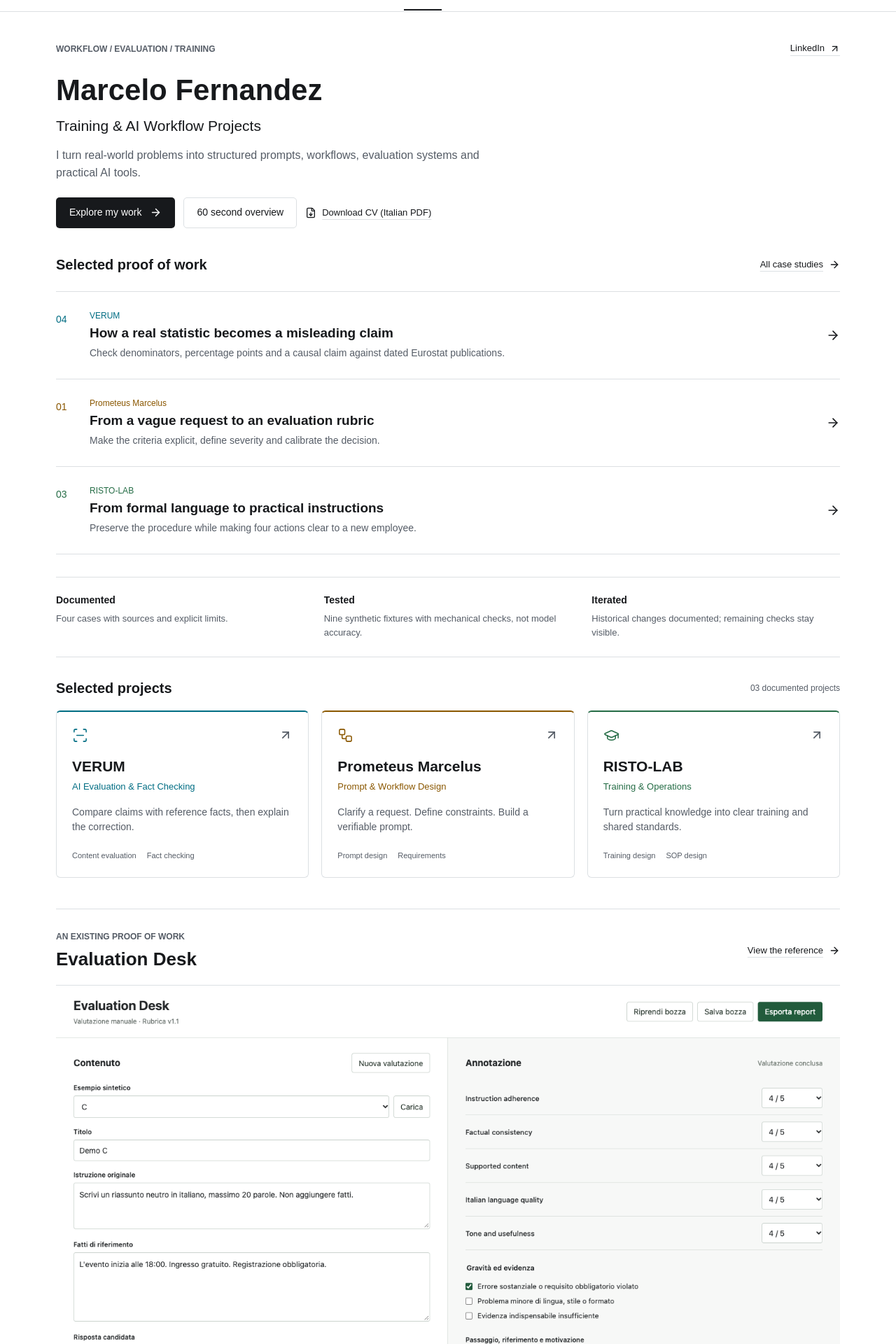
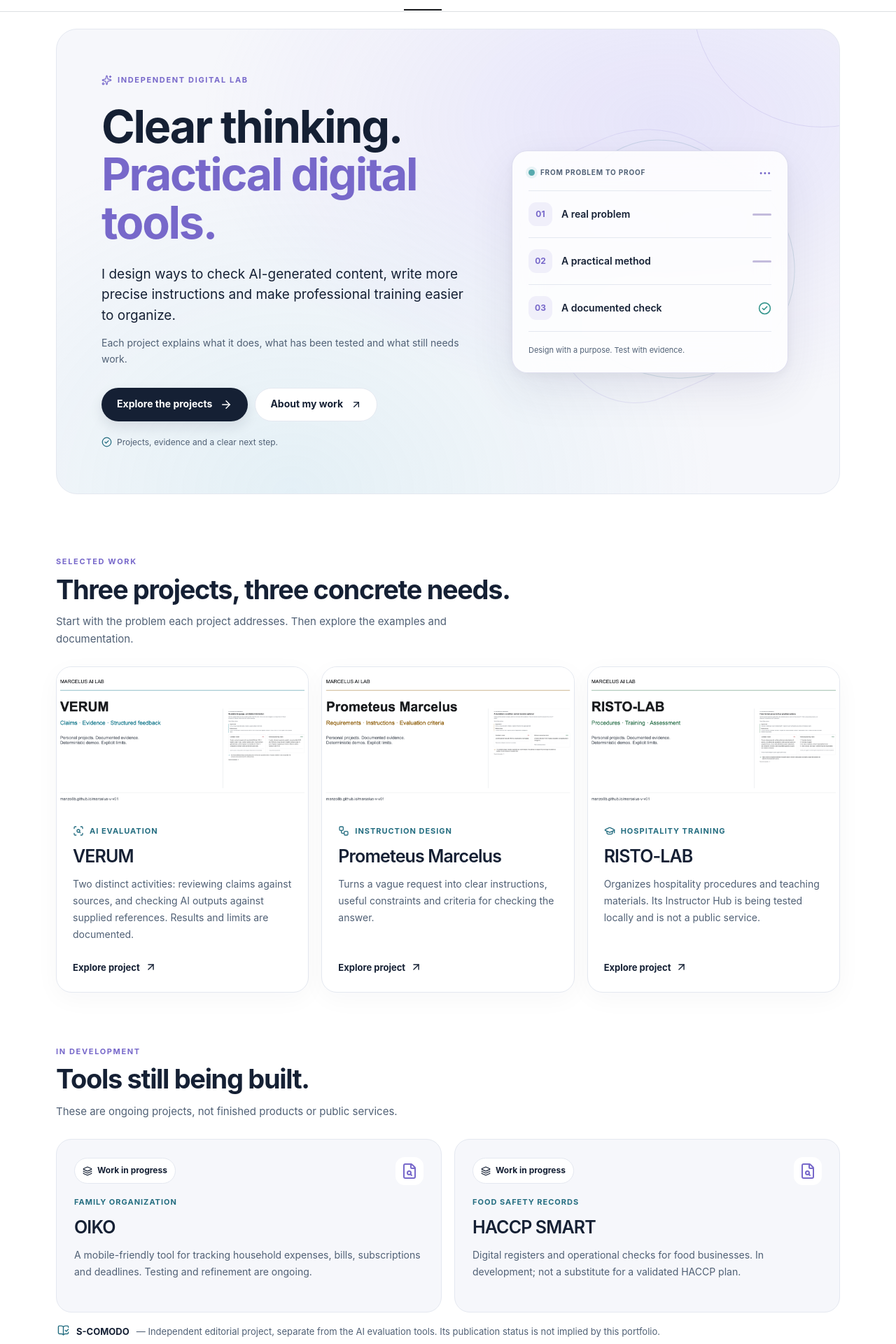
Before and after one commit to manzo8b/marcelus-v-v01, a Next.js app in the folder apps/marcelus-ai-lab/: page / in a window 1280 px wide. Shown: the part 60-1980 px from the top of the page at 70% size. Built offline with nearby package versions, Linux system fonts and the light colour scheme.

Commit message:
feat: display evidence-first Home v2 on the prototype branch

```diff
--- a/apps/marcelus-ai-lab/app/(english)/page.tsx
+++ b/apps/marcelus-ai-lab/app/(english)/page.tsx
@@ -1,29 +1,10 @@
-import Link from 'next/link';
-import { ArrowRight, ArrowUpRight } from 'lucide-react';
-import { CaseList, ContactBand, ProjectGrid, PublicCv } from '@/components/portfolio';
-import { assetUrl, profile } from '@/data/portfolio';
-import { type LocalizedProps, localizedPath, t } from '@/data/i18n';
+import { HomeV2 } from '@/components/home-v2';
+import { type LocalizedProps } from '@/data/i18n';
 import { pageMetadata } from '@/data/site-metadata';
 
 export const metadata = pageMetadata('/');
 
 export default async function Home({ params }: LocalizedProps) {
   const { locale = 'en' } = await params;
-  const tr = (text: string) => t(locale, text);
-  return <>
-    <section className="identity-band">
-      <div className="identity-topline"><p className="eyebrow">{tr('Workflow / Evaluation / Training')}</p><a href={profile.linkedin} target="_blank" rel="noreferrer" className="overview-link">LinkedIn<ArrowUpRight size={15} /></a></div>
-      <h1>{profile.name}</h1><p className="professional-role">{tr(profile.role)}</p>
-      <p className="identity-copy">{tr('I turn real-world problems into structured prompts, workflows, evaluation systems and practical AI tools.')}</p>
-      <div className="hero-actions"><Link href="#proof" className="button button-primary">{tr('Explore my work')}<ArrowRight size={17} /></Link><Link href={localizedPath('/recruiter/', locale)} className="button button-secondary">{tr('60 second overview')}</Link><PublicCv locale={locale} /></div>
-    </section>
-    <section id="proof" className="selected-section" aria-labelledby="selected-heading"><div className="section-heading"><h2 id="selected-heading">{tr('Selected proof of work')}</h2><Link href={localizedPath('/cases/', locale)} className="text-link">{tr('All case studies')}<ArrowRight size={16} /></Link></div><CaseList locale={locale} ids={['fact-check-renewables', 'prompt-design', 'training-language-quality']} /></section>
-    <section className="credibility-band" aria-label={tr('Evidence status')}>{[['Documented', 'Four cases with sources and explicit limits.'], ['Tested', 'Nine synthetic fixtures with mechanical checks, not model accuracy.'], ['Iterated', 'Historical changes documented; remaining checks stay visible.']].map(([title, detail]) => <div key={title}><h2>{tr(title)}</h2><p>{tr(detail)}</p></div>)}</section>
-    <section className="selected-section" aria-labelledby="projects-heading"><div className="section-heading"><h2 id="projects-heading">{tr('Selected projects')}</h2><span className="section-meta">{tr('03 documented projects')}</span></div><ProjectGrid locale={locale} evaluationFirst /></section>
-    <section className="work-preview" aria-labelledby="preview-heading">
-      <div className="section-heading"><div><p className="eyebrow">{tr('An existing proof of work')}</p><h2 id="preview-heading">Evaluation Desk</h2></div><Link href={`${localizedPath('/cases/prompt-design/', locale)}#case-output`} className="text-link">{tr('View the reference')}<ArrowRight size={16} /></Link></div>
-      <figure className="product-media"><img src={assetUrl('/media/evaluation-desk.png')} alt={tr('The existing Evaluation Desk manual prototype, with a reference, candidate response and an evidence-based FAIL annotation.')} width={1440} height={1089} loading="lazy" /><figcaption>{tr('Evaluation Desk / existing manual prototype / synthetic reference-based example')}</figcaption></figure>
-    </section>
-    <ContactBand locale={locale} />
-  </>;
+  return <HomeV2 locale={locale} />;
 }
```
